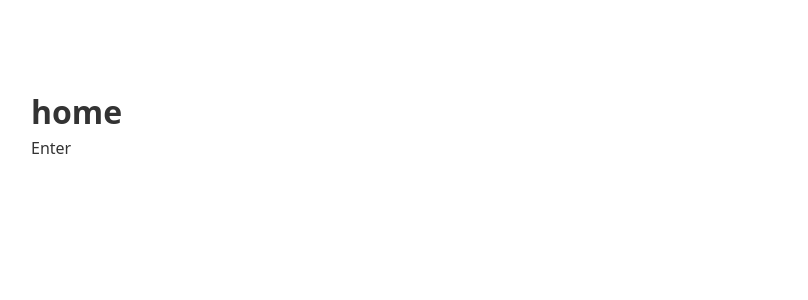
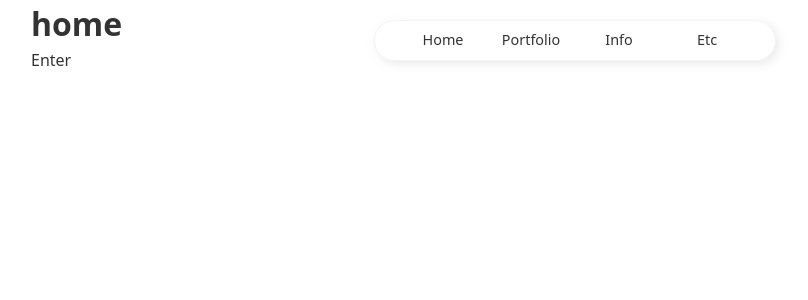
Before and after one commit to kimoon1/portpolio, a Next.js app: page / in a window 1280 px wide. Shown: the top 300 px of the page, without its empty margins (65-873 px from the left). Built offline with nearby package versions, Linux system fonts and the light colour scheme.

Commit message:
[css]header ui update

```diff
--- a/src/components/layout/Header.module.scss
+++ b/src/components/layout/Header.module.scss
@@ -1,7 +1,33 @@
 @import 'globals';
 
 .header {
-  color: white;
-  padding: 20px;
+  position: fixed;
+  top: 20px;
+  left: 50%;
+
+  padding: 0 2rem;
+  border: 1px solid #27272a0d;
+  border-radius: 999px;
+  font-size: .9rem;
+  transform: translate(-50%, 0);
+  box-shadow: 3px 3px 10px #c7c7c75d;
+}
+
+.menu {
+  display: flex;
+  gap: 1rem;
+}
+
+.menu-item {
+  width: 4.5rem;
+  padding: .5rem 0;
+  border-bottom: 1px solid transparent;
+  font-weight: 400;
+  transition: font-weight 0.3s ease;
   text-align: center;
 }
+
+.menu-item:hover {
+  font-weight: bold;
+  border-bottom: 1px solid #27272a;
+}
--- a/src/components/layout/Header.tsx
+++ b/src/components/layout/Header.tsx
@@ -3,7 +3,12 @@ import styles from './Header.module.scss';
 export default function Header() {
   return (
     <header className={styles.header}>
-      <h1>My Website</h1>
+      <ul className={styles.menu}>
+        <li className={`${styles['menu-item']}`}>Home</li>
+        <li className={`${styles['menu-item']}`}>Portfolio</li>
+        <li className={`${styles['menu-item']}`}>Info</li>
+        <li className={`${styles['menu-item']}`}>Etc</li>
+      </ul>
     </header>
   );
 }
--- a/src/styles/reset.css
+++ b/src/styles/reset.css
@@ -20,6 +20,7 @@ html {
     -webkit-text-size-adjust: 100%; /* 텍스트 확대 비율 기본값 */
     text-rendering: optimizeLegibility; /* 텍스트 가독성 최적화 */
     font-family: system-ui, -apple-system, BlinkMacSystemFont, "Segoe UI", Roboto, "Helvetica Neue", Arial, sans-serif;
+    font-size: 16px;
 }
 
 /* 기본 글꼴 크기 설정 */
```
